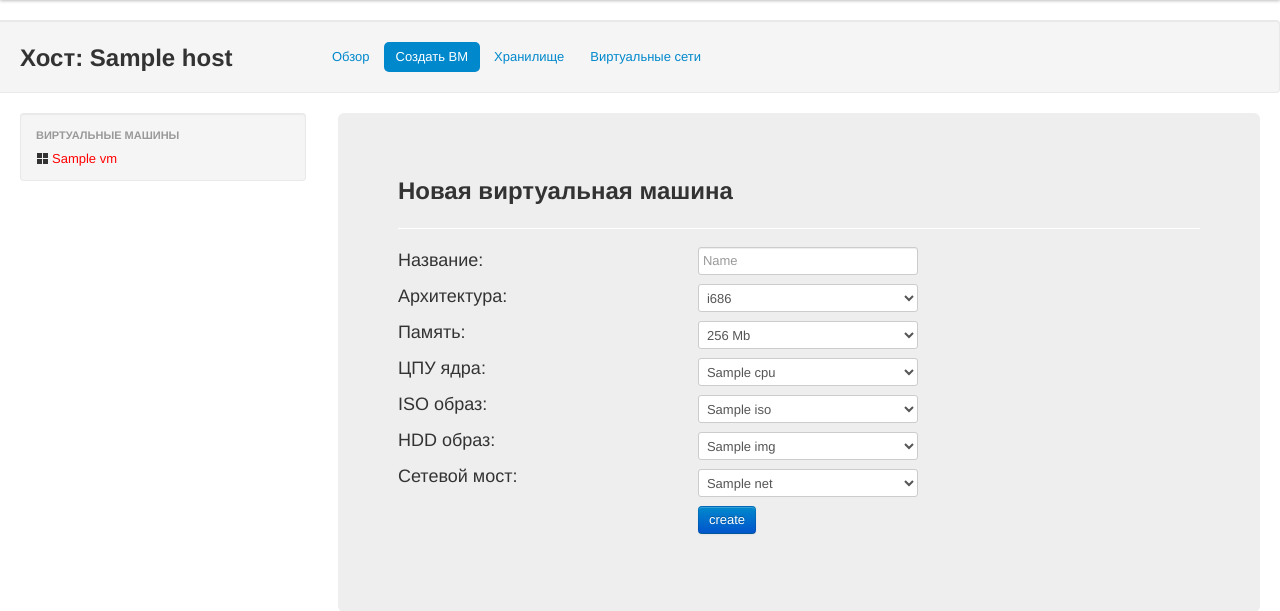
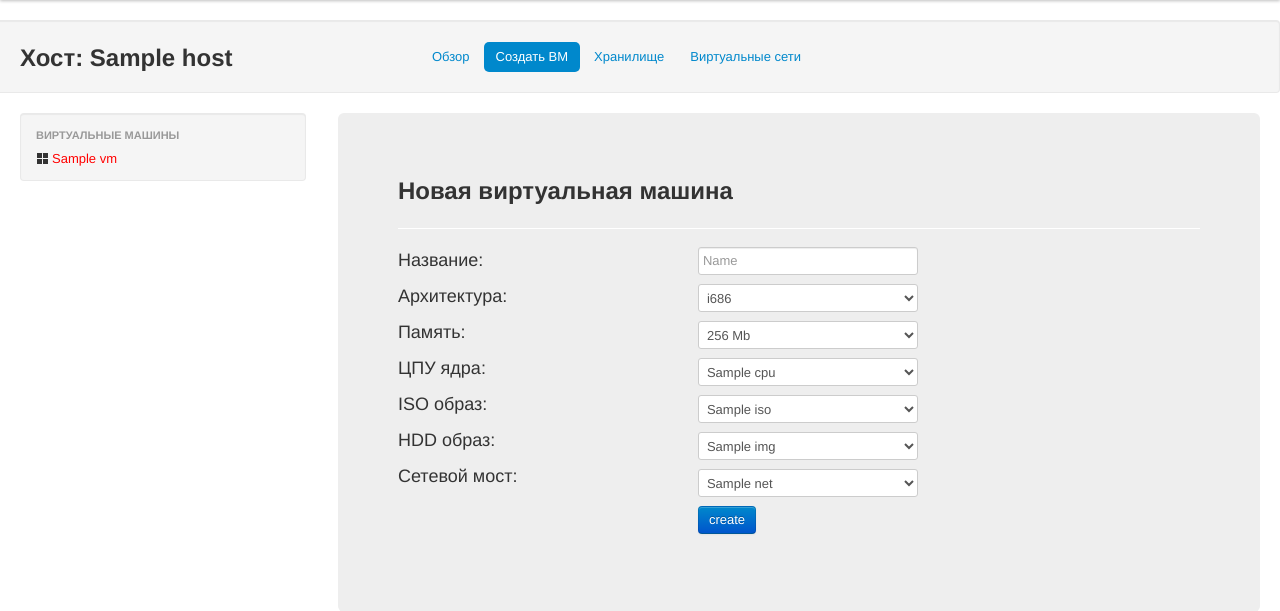
Before and after one commit to retspen/virtmgr, a Python web app: template templates/newvm.html in a window 1280 px wide. Shown: the part 40-651 px from the top of the page. Run offline with Jinja, Linux system fonts and the light colour scheme; the template is opened without the code that fills it: most values are stand-ins (such as "Sample title", 1, 10 or a date in 2020); some libraries are stand-ins or nearby versions.

Commit message:
Fix template

```diff
--- a/templates/network.html
+++ b/templates/network.html
@@ -1,7 +1,7 @@
 {% extends "base.html" %}
 {% block content %}
   <div class="row well" style="height:33px">
-   	<div class="span3">
+   	<div class="span4">
    		<h2>Хост: {{host}}</h2>
    	</div>
    	<div class="span6">
--- a/templates/network_new.html
+++ b/templates/network_new.html
@@ -1,7 +1,7 @@
 {% extends "base.html" %}
 {% block content %}
   <div class="row well" style="height:33px">
-   	<div class="span3">
+   	<div class="span4">
    		<h2>Хост: {{host}}</h2>
    	</div>
    	<div class="span6">
--- a/templates/newvm.html
+++ b/templates/newvm.html
@@ -1,7 +1,7 @@
 {% extends "base.html" %}
 {% block content %}
   <div class="row well" style="height:33px">
-   	<div class="span3">
+   	<div class="span4">
    		<h2>Хост: {{host}}</h2>
    	</div>
    	<div class="span6">
--- a/templates/overview.html
+++ b/templates/overview.html
@@ -1,7 +1,7 @@
 {% extends "base.html" %}
 {% block content %}
   <div class="row well" style="height:33px">
-   	<div class="span3">
+   	<div class="span4">
    		<h2>Хост: {{host}}</h2>
    	</div>
    	<div class="span6">
--- a/templates/storage.html
+++ b/templates/storage.html
@@ -1,7 +1,7 @@
 {% extends "base.html" %}
 {% block content %}
   <div class="row well" style="height:33px">
-   	<div class="span3">
+   	<div class="span4">
    		<h2>Хост: {{host}}</h2>
    	</div>
    	<div class="span6">
--- a/templates/storage_new.html
+++ b/templates/storage_new.html
@@ -1,7 +1,7 @@
 {% extends "base.html" %}
 {% block content %}
   <div class="row well" style="height:33px">
-   	<div class="span3">
+   	<div class="span4">
    		<h2>Хост: {{host}}</h2>
    	</div>
    	<div class="span6">
--- a/templates/vm.html
+++ b/templates/vm.html
@@ -1,7 +1,7 @@
 {% extends "base.html" %}
 {% block content %}
   <div class="row well" style="height:33px">
-   	<div class="span3">
+   	<div class="span4">
    		<h2>Хост: {{host}}</h2>
    	</div>
    	<div class="span6">
```
